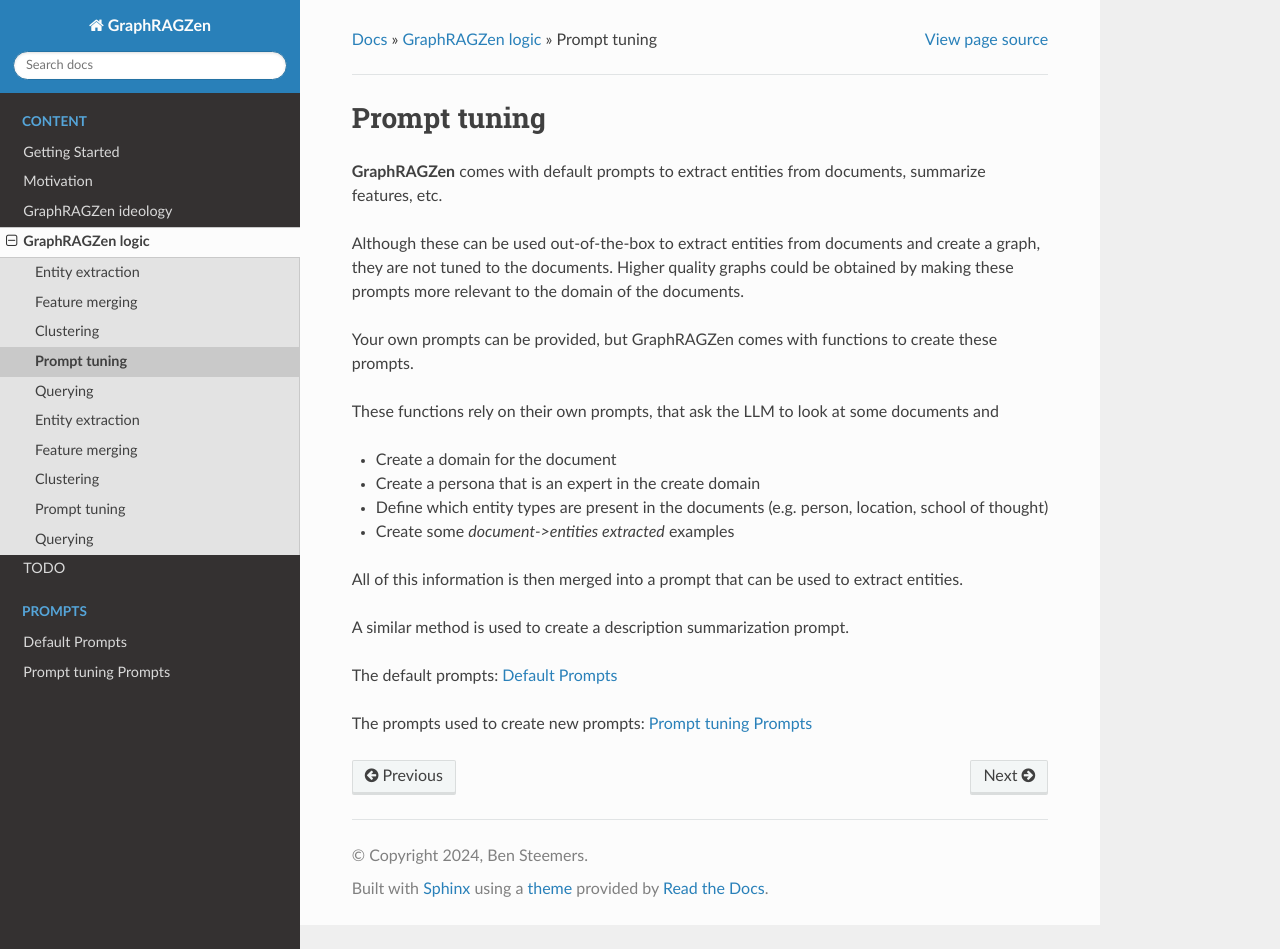
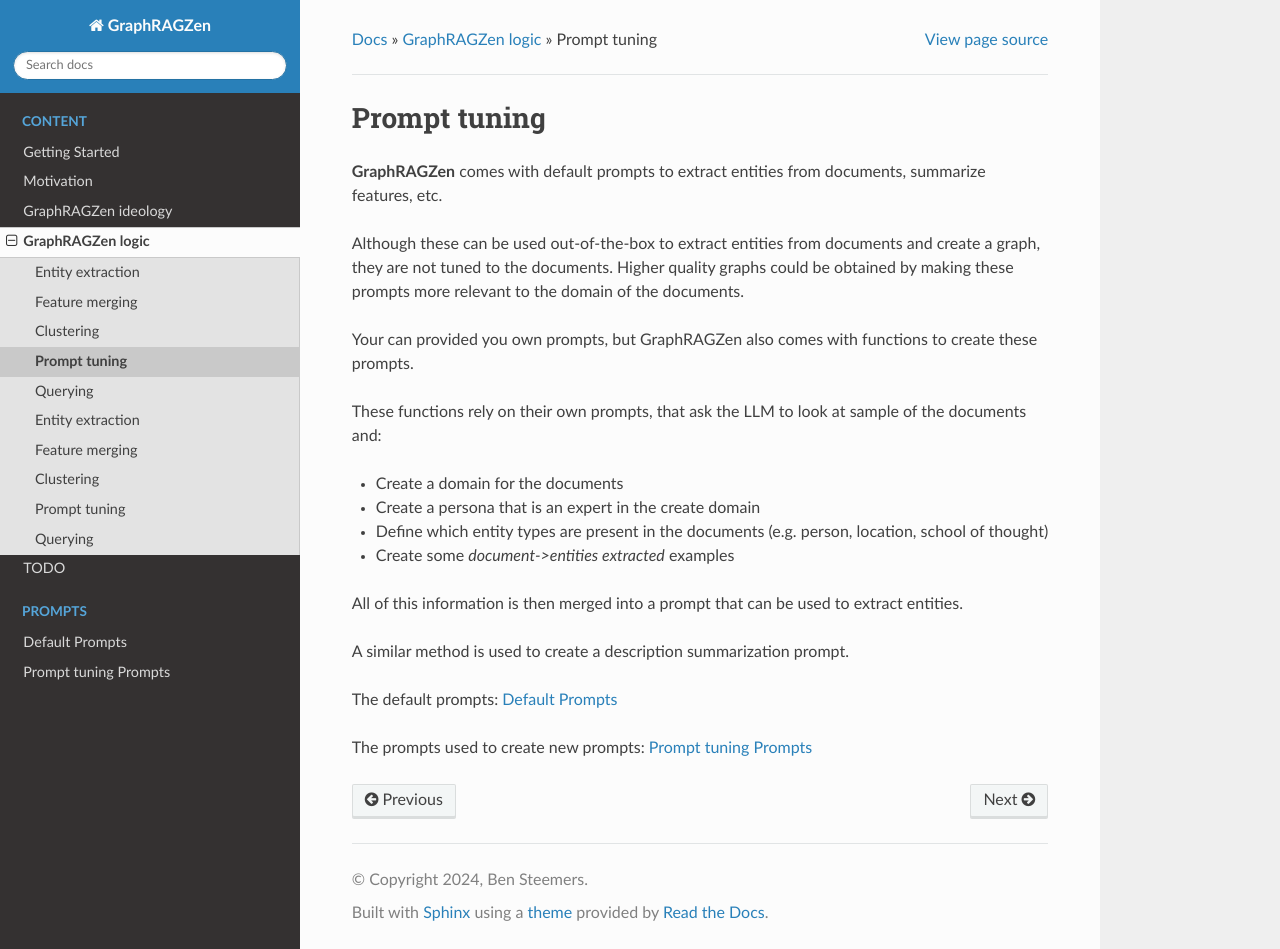
Before and after one commit to benste/GraphRAGZen, a Sphinx documentation site: the page built from docs/source/graphragzen_logic/prompt_tuning.rst, in a window 1280 px wide and 949 px high. Built offline with Sphinx 7.4.7 and the Read the Docs theme 2.0.0, drawn with Linux system fonts in a browser that asks for light colours.

Commit message:
Even better documentation

```diff
--- a/docs/source/graphragzen_logic/prompt_tuning.rst
+++ b/docs/source/graphragzen_logic/prompt_tuning.rst
@@ -7,11 +9,11 @@
 they are not tuned to the documents. Higher quality graphs could be obtained by making
 these prompts more relevant to the domain of the documents.
 
-Your own prompts can be provided, but GraphRAGZen comes with functions to create these prompts.
+Your can provided you own prompts, but GraphRAGZen also comes with functions to create these prompts.
 
-These functions rely on their own prompts, that ask the LLM to look at some documents and
+These functions rely on their own prompts, that ask the LLM to look at sample of the documents and:
 
-- Create a domain for the document
+- Create a domain for the documents
 - Create a persona that is an expert in the create domain
 - Define which entity types are present in the documents (e.g. person, location, school of thought)
 - Create some `document->entities extracted` examples
--- a/docs/source/index.rst
+++ b/docs/source/index.rst
@@ -1,3 +1,5 @@
+.. include:: introduction/index.rst
+
 .. Table of contents
 .. toctree::
    :maxdepth: 2
@@ -11,8 +13,6 @@
 
 .. these we want to dipsplay on the main page
 .. include:: motivation/index.rst
-
-.. include:: introduction/index.rst
 
 .. include:: getting_started/index.rst
 
--- a/docs/source/motivation/index.rst
+++ b/docs/source/motivation/index.rst
@@ -27,7 +27,7 @@
 of abilities with the bulk hiding behind convoluted code (i.e. GraphRAG)
 or are unintuitive and rely heavily on extended documentation.
 
-This should be easily mittigated by writing a functional library. That
+This should be easily mitigated by writing a functional library. That
 is, the python function is king, and the functions are named and located intuitively.
 
 When that is established we have a toolbox that can be used as seen fit
```
Also changed, not shown: other parts of docs/source/graphragzen_logic/prompt_tuning.rst (+2 -0 lines), docs/source/getting_started/index.rst (+2 -1 lines).
